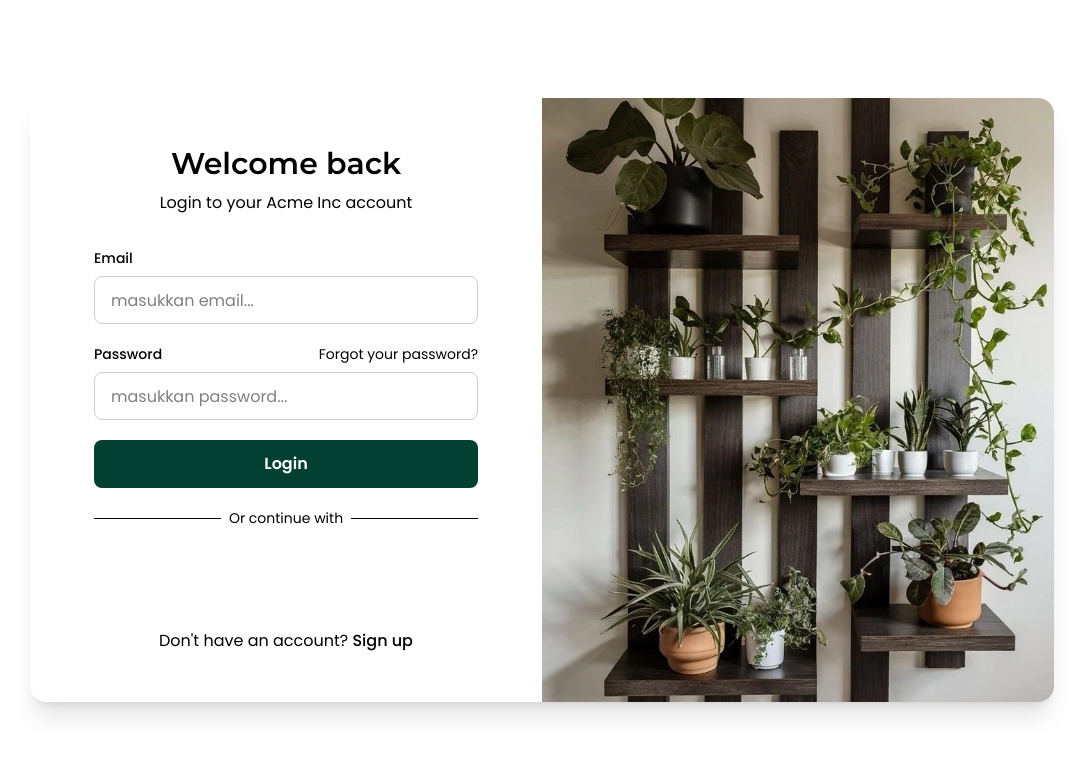
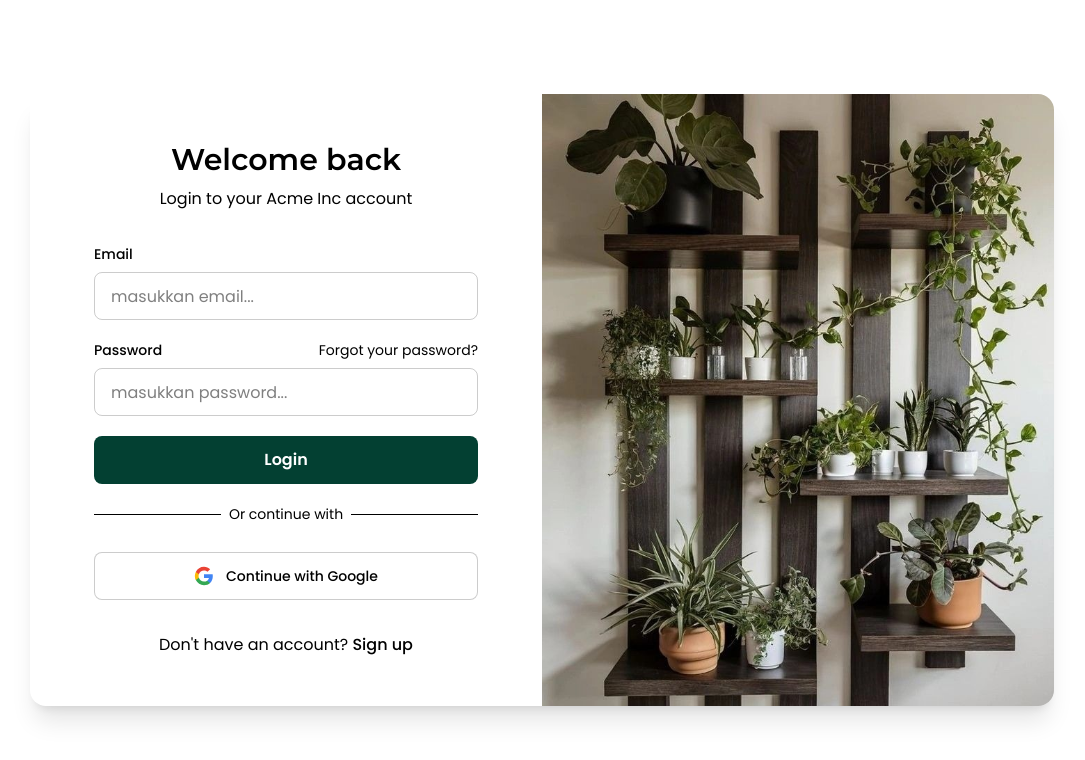
Before and after one commit to Biagiarchiefz/terraplant-fe, a React (Vite) app: page /login in a window 1280 px wide. Shown: the top 760 px of the page, without its empty margins (98-1183 px from the left). Built offline with nearby package versions, Linux system fonts and the light colour scheme; no server answers.

Commit message:
ubah desain login pihak ketiga

```diff
--- a/src/pages/Login.jsx
+++ b/src/pages/Login.jsx
@@ -141,17 +141,46 @@ const Login = () => {
               </span>
             </div>
 
+            {/* Google Login Button */}
             <div className="mb-5">
+              <div className="relative h-12 w-full">
+                <div className="absolute inset-0 opacity-0 z-20">
                   <GoogleLogin
                     onSuccess={handleGoogleSuccess}
                     onError={() => {
                       alertError("Login dengan Google Gagal");
                     }}
-                theme="outline"
+                    width="100%"
                     size="large"
-                width="100%"
-                text="continue_with"
                   />
+                </div>
+                <button
+                  type="button"
+                  className="h-12 w-full flex items-center justify-center gap-3 border border-black/20 rounded-lg bg-white hover:bg-gray-50 transition-colors"
+                >
+                  <svg className="w-5 h-5" viewBox="0 0 24 24">
+                    <path
+                      fill="#4285F4"
+                      d="M22.56 12.25c0-.78-.07-1.53-.2-2.25H12v4.26h5.92c-.26 1.37-1.04 2.53-2.21 3.31v2.77h3.57c2.08-1.92 3.28-4.74 3.28-8.09z"
+                    />
+                    <path
+                      fill="#34A853"
+                      d="M12 23c2.97 0 5.46-.98 7.28-2.66l-3.57-2.77c-.98.66-2.23 1.06-3.71 1.06-2.86 0-5.29-1.93-6.16-4.53H2.18v2.84C3.99 20.53 7.7 23 12 23z"
+                    />
+                    <path
+                      fill="#FBBC05"
+                      d="M5.84 14.09c-.22-.66-.35-1.36-.35-2.09s.13-1.43.35-2.09V7.07H2.18C1.43 8.55 1 10.22 1 12s.43 3.45 1.18 4.93l2.85-2.22.81-.62z"
+                    />
+                    <path
+                      fill="#EA4335"
+                      d="M12 5.38c1.62 0 3.06.56 4.21 1.64l3.15-3.15C17.45 2.09 14.97 1 12 1 7.7 1 3.99 3.47 2.18 7.07l3.66 2.84c.87-2.6 3.3-4.53 6.16-4.53z"
+                    />
+                  </svg>
+                  <span className="text-sm font-medium text-foreground">
+                    Continue with Google
+                  </span>
+                </button>
+              </div>
             </div>
 
             <p className="text-center mt-8 text-muted-foreground">
--- a/src/pages/Register.jsx
+++ b/src/pages/Register.jsx
@@ -1,7 +1,7 @@
 import React, { useState } from "react";
 import { register } from "../services/auth.services";
 import { Link, useNavigate } from "react-router";
-import LoginImg from "../assets/images/login.jpg"
+import LoginImg from "../assets/images/login.jpg";
 import { alertError, alertSucces } from "../lib/alert";
 
 const Register = () => {
@@ -36,17 +36,16 @@ const Register = () => {
     const response = await register(formData);
 
     if (response.status === 201) {
-      await alertSucces("Registrasi Berhasil")
+      await alertSucces("Registrasi Berhasil");
       navigate("/login");
     } else {
-      await alertError("Registrasi Gagal")
+      await alertError("Registrasi Gagal");
     }
   };
 
   return (
     <div className="min-h-screen w-full flex items-center justify-center bg-background px-4">
       <div className="w-full max-w-5xl bg-card rounded-2xl shadow-xl overflow-hidden grid grid-cols-1 lg:grid-cols-2 m-8">
-
         {/* kiri FORM */}
         <div className="flex flex-col justify-center px-8 py-8 lg:px-16">
           <div className="mx-auto w-full max-w-md">
@@ -154,53 +153,6 @@ const Register = () => {
               </button>
             </form>
 
-                <div className="relative text-center text-sm after:absolute after:inset-0 after:top-1/2 after:z-0 after:flex after:items-center after:border-t after:border-border mb-7">
-                  <span className="relative z-10 bg-background px-2 text-muted-foreground bg-white">
-                    Or continue with
-                  </span>
-                </div>
-
-                <div className="grid grid-cols-3 gap-3">
-                  <button className="h-12 flex items-center justify-center border border-black/20 rounded-lg hover:bg-muted transition-colors">
-                    <svg
-                      className="w-5 h-5 text-foreground"
-                      viewBox="0 0 24 24"
-                      fill="currentColor"
-                    >
-                      <path d="M18.71 19.5C17.88 20.74 17 21.95 15.66 21.97C14.32 22 13.89 21.18 12.37 21.18C10.84 21.18 10.37 21.95 9.09997 22C7.78997 22.05 6.79997 20.68 5.95997 19.47C4.24997 17 2.93997 12.45 4.69997 9.39C5.56997 7.87 7.12997 6.91 8.81997 6.88C10.1 6.86 11.32 7.75 12.11 7.75C12.89 7.75 14.37 6.68 15.92 6.84C16.57 6.87 18.39 7.1 19.56 8.82C19.47 8.88 17.39 10.1 17.41 12.63C17.44 15.65 20.06 16.66 20.09 16.67C20.06 16.74 19.67 18.11 18.71 19.5ZM13 3.5C13.73 2.67 14.94 2.04 15.94 2C16.07 3.17 15.6 4.35 14.9 5.19C14.21 6.04 13.07 6.7 11.95 6.61C11.8 5.46 12.36 4.26 13 3.5Z" />
-                    </svg>
-                  </button>
-                  <button className="h-12 flex items-center justify-center border border-black/20 rounded-lg bg-secondary hover:bg-muted transition-colors">
-                    <svg className="w-5 h-5" viewBox="0 0 24 24">
-                      <path
-                        fill="#4285F4"
-                        d="M22.56 12.25c0-.78-.07-1.53-.2-2.25H12v4.26h5.92c-.26 1.37-1.04 2.53-2.21 3.31v2.77h3.57c2.08-1.92 3.28-4.74 3.28-8.09z"
-                      />
-                      <path
-                        fill="#34A853"
-                        d="M12 23c2.97 0 5.46-.98 7.28-2.66l-3.57-2.77c-.98.66-2.23 1.06-3.71 1.06-2.86 0-5.29-1.93-6.16-4.53H2.18v2.84C3.99 20.53 7.7 23 12 23z"
-                      />
-                      <path
-                        fill="#FBBC05"
-                        d="M5.84 14.09c-.22-.66-.35-1.36-.35-2.09s.13-1.43.35-2.09V7.07H2.18C1.43 8.55 1 10.22 1 12s.43 3.45 1.18 4.93l2.85-2.22.81-.62z"
-                      />
-                      <path
-                        fill="#EA4335"
-                        d="M12 5.38c1.62 0 3.06.56 4.21 1.64l3.15-3.15C17.45 2.09 14.97 1 12 1 7.7 1 3.99 3.47 2.18 7.07l3.66 2.84c.87-2.6 3.3-4.53 6.16-4.53z"
-                      />
-                    </svg>
-                  </button>
-                  <button className="h-12 flex items-center justify-center border border-black/20 rounded-lg bg-secondary hover:bg-muted transition-colors">
-                    <svg
-                      className="w-5 h-5 text-foreground"
-                      viewBox="0 0 24 24"
-                      fill="currentColor"
-                    >
-                      <path d="M12 2C6.477 2 2 6.477 2 12c0 4.991 3.657 9.128 8.438 9.879V14.89h-2.54V12h2.54V9.797c0-2.506 1.492-3.89 3.777-3.89 1.094 0 2.238.195 2.238.195v2.46h-1.26c-1.243 0-1.63.771-1.63 1.562V12h2.773l-.443 2.89h-2.33v6.989C18.343 21.129 22 16.99 22 12c0-5.523-4.477-10-10-10z" />
-                    </svg>
-                  </button>
-                </div>
-
             <p className="text-center mt-8 text-muted-foreground">
               Don't have an account?{" "}
               <Link
```
Lines whose indentation alone changed are shown as unchanged.
